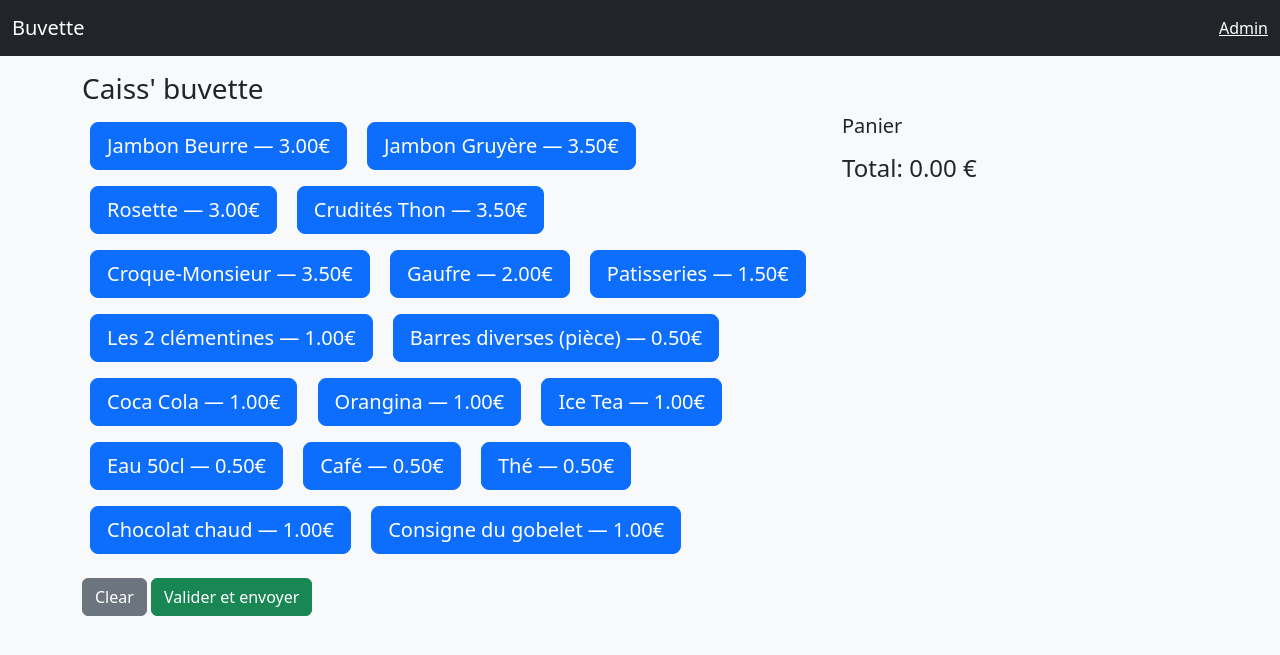
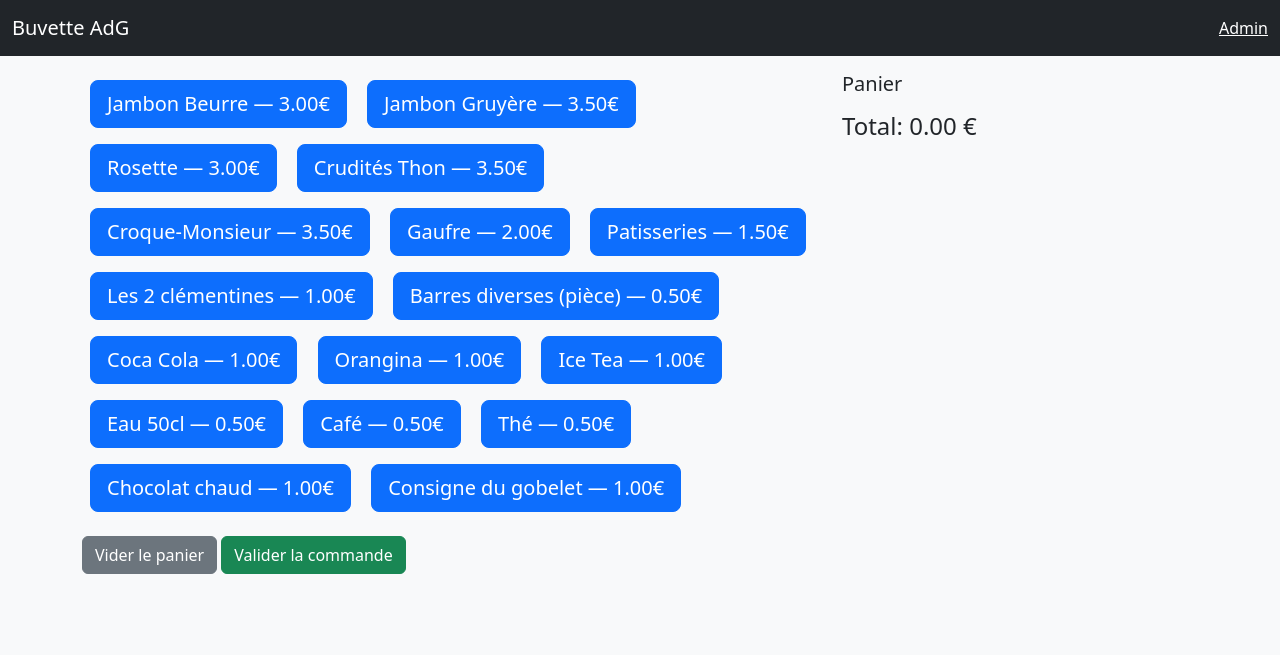
Before and after one commit to PatBriPerso/adg-buvette, a Flask app: page / in a window 1280 px wide. Shown: the top 655 px of the page. Run offline with Flask 3, Linux system fonts and the light colour scheme.

Commit message:
Adaptation des textes

```diff
--- a/templates/index.html
+++ b/templates/index.html
@@ -1,6 +1,5 @@
 {% extends "layout.html" %}
 {% block content %}
-<h3>Caiss' buvette</h3>
 <div class="row">
   <div class="col-md-8">
     <div id="products" class="mb-3">
@@ -11,8 +10,8 @@
       {% endfor %}
     </div>
     <div>
-      <button id="clear" class="btn btn-secondary">Clear</button>
-      <button id="send" class="btn btn-success">Valider et envoyer</button>
+      <button id="clear" class="btn btn-secondary">Vider le panier</button>
+      <button id="send" class="btn btn-success">Valider la commande</button>
     </div>
   </div>
 
--- a/templates/layout.html
+++ b/templates/layout.html
@@ -3,13 +3,13 @@
   <head>
     <meta charset="utf-8" />
     <meta name="viewport" content="width=device-width, initial-scale=1" />
-    <title>Caiss' Buvette</title>
+    <title>Buvette Archers de Guyancourt</title>
     <link href="https://cdn.jsdelivr.net/npm/bootstrap@5.3.2/dist/css/bootstrap.min.css" rel="stylesheet">
   </head>
   <body class="bg-light">
     <nav class="navbar navbar-dark bg-dark mb-3">
       <div class="container-fluid">
-        <a class="navbar-brand" href="/">Buvette</a>
+        <a class="navbar-brand" href="/">Buvette AdG</a>
         <a class="navbar-text text-white" href="/admin">Admin</a>
       </div>
     </nav>
```
